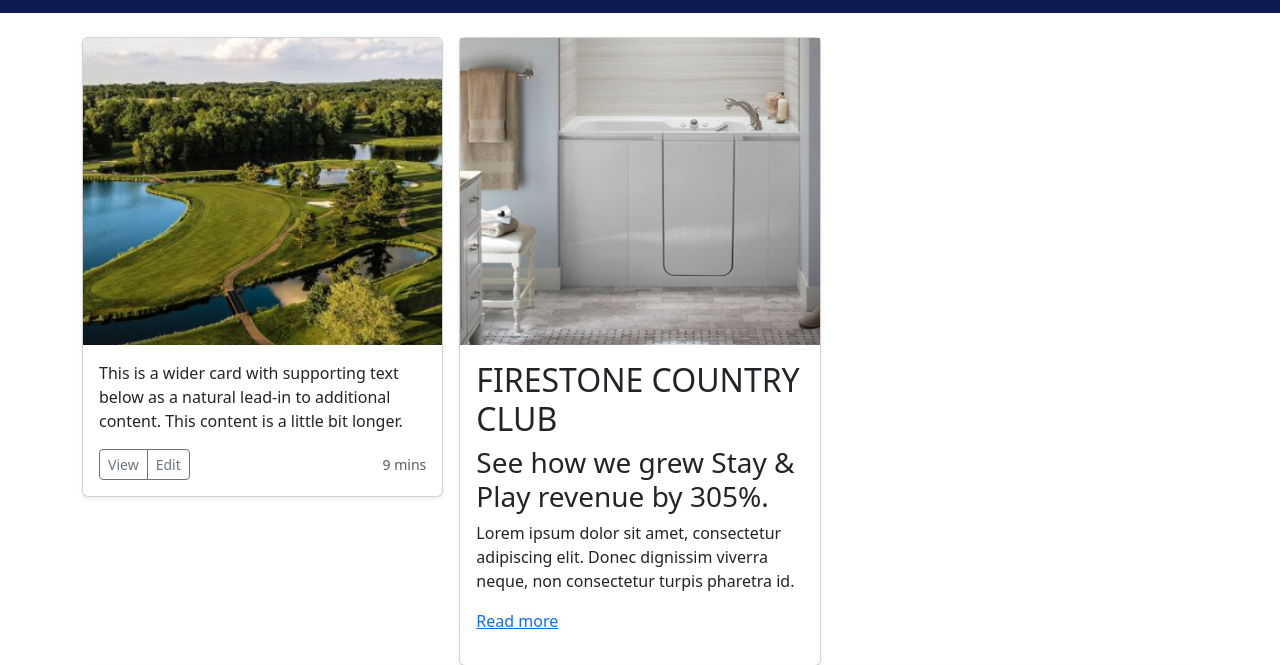
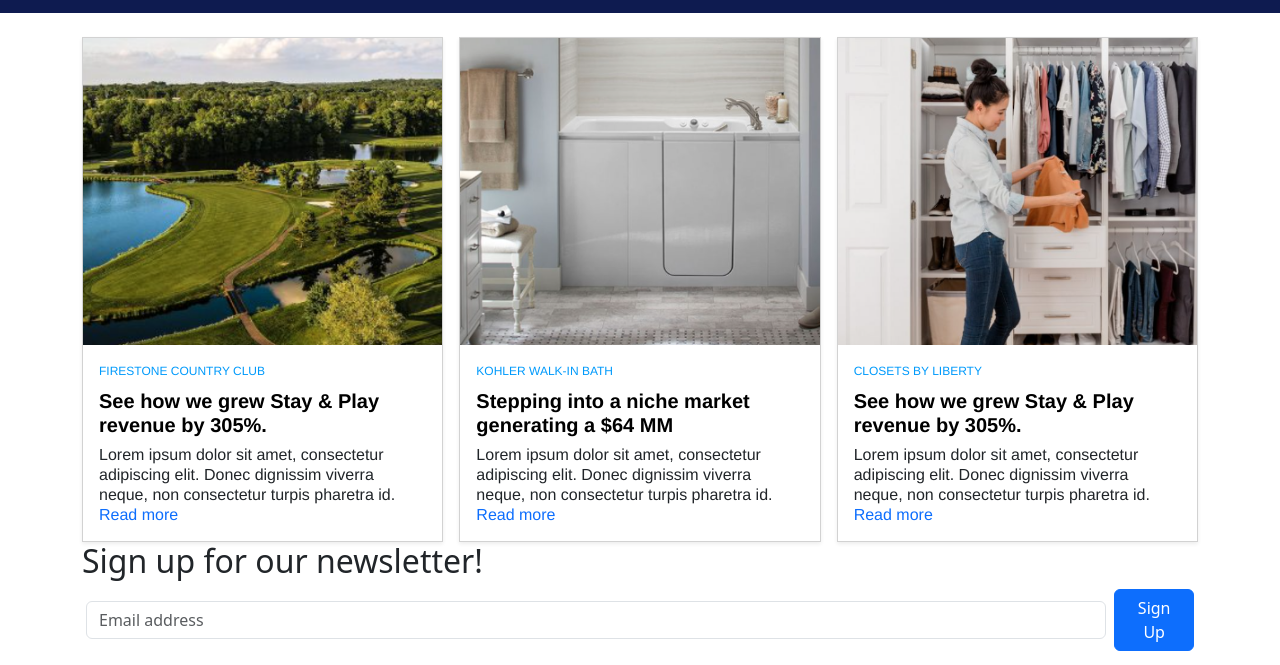
Before and after one commit to ccarper03/TriMark_TakeHomeTest, a website: page index.html in a window 1280 px wide. Shown: the part 112-777 px from the top of the page. Drawn offline with nearby package versions, Linux system fonts and the light colour scheme.

Commit message:
added content to the blog and configured it.

```diff
--- a/index.html
+++ b/index.html
@@ -44,52 +44,46 @@
     <section id="blog">
         <div class="container">
             <div class="row row-cols-1 row-cols-sm-2 row-cols-md-3 g-3">
+
                 <div class="col">
-                    <div class="card shadow-sm">
+                    <div class="card rounded-0 shadow-sm">
                         <img src="img/firestone.png" width="100%" alt="">
                         <div class="card-body">
-                            <p class="card-text">This is a wider card with supporting text below as a natural lead-in to
-                                additional content. This content is a little bit longer.</p>
-                            <div class="d-flex justify-content-between align-items-center">
-                                <div class="btn-group">
-                                    <button type="button" class="btn btn-sm btn-outline-secondary">View</button>
-                                    <button type="button" class="btn btn-sm btn-outline-secondary">Edit</button>
-                                </div>
-                                <small class="text-body-secondary">9 mins</small>
-                            </div>
+                            <h2>FIRESTONE COUNTRY CLUB</h2>
+                            <h3>See how we grew Stay & Play revenue by 305%.</h3>
+                            <p class="card-text">Lorem ipsum dolor sit amet, consectetur adipiscing elit. Donec dignissim viverra neque, non consectetur turpis pharetra id.
+                                <br><span class="read-more"><a href="#">Read more</a></span>
+                            </p>
                         </div>
                     </div>
                 </div>
+
                 <div class="col">
-                    <div class="card shadow-sm">
+                    <div class="card rounded-0 shadow-sm">
                         <img src="img/kohler.png" width="100%" alt="">
                         <div class="card-body">
-                            <h2>FIRESTONE COUNTRY CLUB</h2>
+                            <h2>KOHLER WALK-IN BATH</h2>
+                            <h3>Stepping into a niche market generating a $64 MM</h3>
+                            <p class="card-text">Lorem ipsum dolor sit amet, consectetur adipiscing elit. Donec dignissim viverra neque, non consectetur turpis pharetra id.
+                                <br><span class="read-more"><a href="#">Read more</a></span>
+                            </p>
+                        </div>
+                    </div>
+                </div>
+
+                <div class="col">
+                    <div class="card rounded-0 shadow-sm">
+                        <img src="img/closests.png" width="100%" alt="">
+                        <div class="card-body">
+                            <h2>CLOSETS BY LIBERTY</h2>
                             <h3>See how we grew Stay & Play revenue by 305%.</h3>
-                            <p class="card-text">Lorem ipsum dolor sit amet, consectetur adipiscing elit. Donec
-                                dignissim viverra neque, non consectetur turpis pharetra id.</p>
-                            <p class="read-more"><a href="#">Read more</a></p>
+                            <p class="card-text">Lorem ipsum dolor sit amet, consectetur adipiscing elit. Donec dignissim viverra neque, non consectetur turpis pharetra id.
+                                <br><span class="read-more"><a href="#">Read more</a></span>
+                            </p>
                         </div>
                     </div>
                 </div>
             </div>
-            <div class="col">
-                <div class="card shadow-sm">
-                    <img src="img/closests.png" width="100%" alt="">
-                    <div class="card-body">
-                        <p class="card-text">This is a wider card with supporting text below as a natural lead-in to
-                            additional content. This content is a little bit longer.</p>
-                        <div class="d-flex justify-content-between align-items-center">
-                            <div class="btn-group">
-                                <button type="button" class="btn btn-sm btn-outline-secondary">View</button>
-                                <button type="button" class="btn btn-sm btn-outline-secondary">Edit</button>
-                            </div>
-                            <small class="text-body-secondary">9 mins</small>
-                        </div>
-                    </div>
-                </div>
-            </div>
-        </div>
         </div>
     </section>
     <!-- CTA -->
--- a/scss/style.scss
+++ b/scss/style.scss
@@ -29,3 +29,36 @@
 .dropdown-menu.menu.show li .dropdown-item{
     color: white;
 }
+#blog h2{
+    text-align: left;
+    font: normal normal normal 12px/20px Helvetica;
+    letter-spacing: 0px;
+    color: #009AFB;
+    opacity: 1;
+}
+
+#blog h3{
+    text-align: left;
+    font: normal normal bold 20px/24px Helvetica;
+    letter-spacing: 0px;
+    color: #000000;
+    opacity: 1;
+}
+
+#blog p{
+    text-align: left;
+    font: normal normal normal 16px/20px Helvetica;
+    letter-spacing: 0px;
+    opacity: 1;
+}
+
+#blog .read-more{
+    text-align: left;
+    font: normal normal normal 16px/20px Helvetica;
+    letter-spacing: 0px;
+    color: #1A0DAB;
+
+}
+#blog .read-more a{
+    text-decoration: none;
+}
```
Also changed, not shown: scss/style.css, 1 other file.
